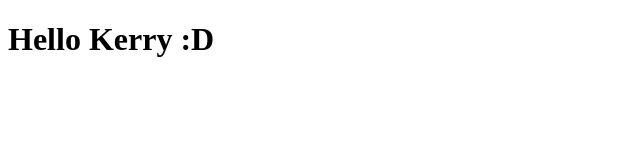
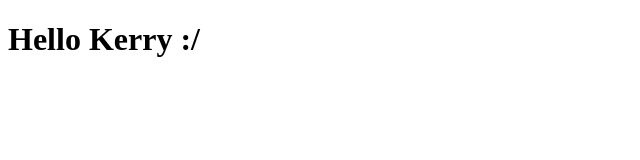
Before and after one commit to kerry91/test-site1, a plain HTML site: page site/index.html in a window 1280 px wide. Shown: the full height of the page, 0-640 px from the left. Drawn offline with Linux system fonts and the light colour scheme.

Commit message:
My First Page.

```diff
--- a/site/index.html
+++ b/site/index.html
@@ -4,6 +4,6 @@
 	<title>Hello Kerry!</title>
 </head>
 <body>
-<h1>Hello Kerry :D</h1>
+<h1>Hello Kerry :/</h1>
 </body>
 </html>
```
